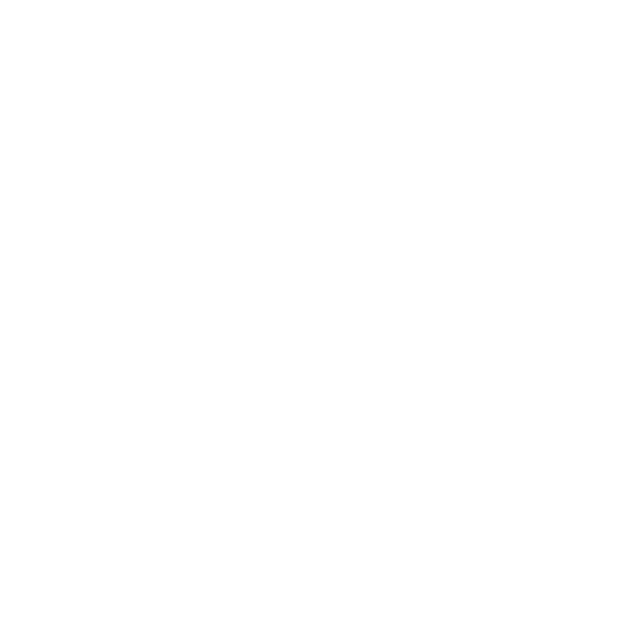
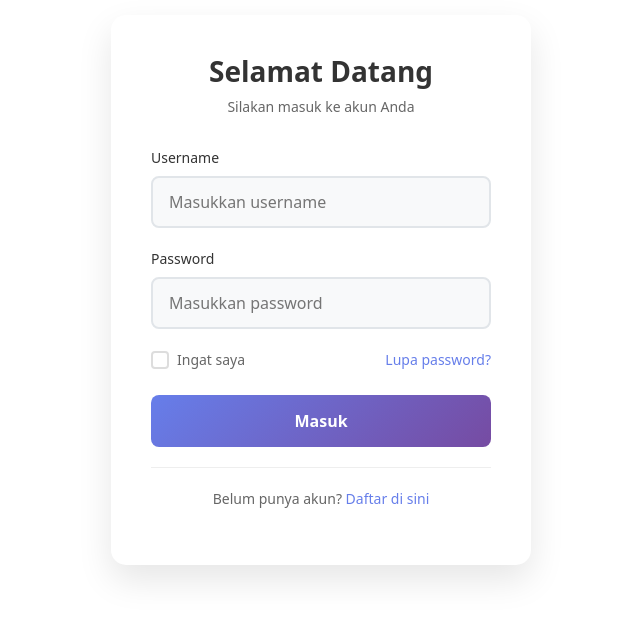
Before and after one commit to AkhmadSatrio/Proyek-Akhir-Pak-Roni, a React (Create React App) app: page /Login in a window 1280 px wide. Before the commit this address had no page. Shown: the part 110-728 px from the top of the page, without its empty margins (319-959 px from the left). Built offline with nearby package versions, Linux system fonts and the light colour scheme.

Commit message:
Menambahkan Login

```diff
--- a/src/components/Routing.js
+++ b/src/components/Routing.js
@@ -5,11 +5,13 @@
 import MainContent from "../pages/Store";
 import Kontak from "../pages/Kontak";
 import Nav from "./Nav";
+import LoginForm from "../pages/Login";
 
 export default function Routing() {
   return (
     <Routes>
       <Route path="/" element={<LandingPage />} />
+      <Route path="/Login" element={<LoginForm />} />
       <Route
         path="/Store"
         element={
--- a/src/pages/LandingPage.js
+++ b/src/pages/LandingPage.js
@@ -8,7 +8,7 @@
         <h1>📚 Selamat Datang di Toko Buku Saya</h1>
         <p>Temukan buku terbaik dari novel klasik hingga ilmu pengetahuan modern.</p>
         <div className="cta-group">
-          <a href="/Store" className="cta-button">Masuk ke Toko</a>
+          <a href="/Login" className="cta-button">Masuk ke Toko</a>
         </div>
       </section>
 
--- /dev/null
+++ b/src/pages/Login.js
@@ -0,0 +1,131 @@
+import React, { useState } from 'react';
+import { useNavigate } from 'react-router-dom';   // ✅ import useNavigate
+import '../style/LoginForm.css';
+
+
+const LoginForm = () => {
+  const [formData, setFormData] = useState({
+    username: '',
+    password: ''
+  });
+  const [errors, setErrors] = useState({});
+  const [isSubmitting, setIsSubmitting] = useState(false);
+
+  const navigate = useNavigate();   // ✅ inisialisasi navigate
+
+  const handleChange = (e) => {
+    const { name, value } = e.target;
+    setFormData({
+      ...formData,
+      [name]: value
+    });
+
+    if (errors[name]) {
+      setErrors({
+        ...errors,
+        [name]: ''
+      });
+    }
+  };
+
+  const validateForm = () => {
+    const newErrors = {};
+
+    if (!formData.username.trim()) {
+      newErrors.username = 'Username harus diisi';
+    }
+
+    if (!formData.password) {
+      newErrors.password = 'Password harus diisi';
+    } else if (formData.password.length < 6) {
+      newErrors.password = 'Password minimal 6 karakter';
+    }
+
+    return newErrors;
+  };
+
+  const handleSubmit = (e) => {
+    e.preventDefault();
+
+    const formErrors = validateForm();
+
+    if (Object.keys(formErrors).length === 0) {
+      setIsSubmitting(true);
+
+      setTimeout(() => {
+        alert(`Login berhasil!\nUsername: ${formData.username}`);
+        setIsSubmitting(false);
+        setFormData({ username: '', password: '' });
+
+        // ✅ arahkan ke /store setelah login berhasil
+        navigate('/store');
+      }, 1000);
+    } else {
+      setErrors(formErrors);
+    }
+  };
+
+  return (
+    <div className="login-container">
+      <div className="login-card">
+        <div className="login-header">
+          <h2>Selamat Datang</h2>
+          <p>Silakan masuk ke akun Anda</p>
+        </div>
+
+        <form onSubmit={handleSubmit} className="login-form">
+          <div className="form-group">
+            <label htmlFor="username">Username</label>
+            <input
+              type="text"
+              id="username"
+              name="username"
+              value={formData.username}
+              onChange={handleChange}
+              className={errors.username ? 'error' : ''}
+              placeholder="Masukkan username"
+            />
+            {errors.username && <span className="error-message">{errors.username}</span>}
+          </div>
+
+          <div className="form-group">
+            <label htmlFor="password">Password</label>
+            <input
+              type="password"
+              id="password"
+              name="password"
+              value={formData.password}
+              onChange={handleChange}
+              className={errors.password ? 'error' : ''}
+              placeholder="Masukkan password"
+            />
+            {errors.password && <span className="error-message">{errors.password}</span>}
+          </div>
+
+          <div className="form-options">
+            <label className="checkbox-container">
+              <input type="checkbox" />
+              <span className="checkmark"></span>
+              Ingat saya
+            </label>
+            <a href="#forgot" className="forgot-password">Lupa password?</a>
+          </div>
+
+          <button
+            type="submit"
+            className="login-button"
+            disabled={isSubmitting}
+          >
+            {isSubmitting ? 'Memproses...' : 'Masuk'}
+          </button>
+        </form>
+
+        <div className="login-footer">
+          <p>Belum punya akun? <a href="#register">Daftar di sini</a></p>
+        </div>
+      </div>
+    </div>
+  );
+};
+
+export default LoginForm;
--- /dev/null
+++ b/src/style/LoginForm.css
@@ -0,0 +1,213 @@
+/* LoginForm.css */
+* {
+  margin: 0;
+  padding: 0;
+  box-sizing: border-box;
+}
+
+body {
+  font-family: 'Segoe UI', Tahoma, Geneva, Verdana, sans-serif;
+  min-height: 100vh;
+}
+
+.login-container {
+  display: flex;
+  justify-content: center;
+  align-items: center;
+  min-height: 100vh;
+  padding: 20px;
+}
+
+.login-card {
+  background: white;
+  border-radius: 15px;
+  box-shadow: 0 15px 35px rgba(0, 0, 0, 0.1);
+  padding: 40px;
+  width: 100%;
+  max-width: 420px;
+  transition: transform 0.3s ease;
+}
+
+.login-card:hover {
+  transform: translateY(-5px);
+}
+
+.login-header {
+  text-align: center;
+  margin-bottom: 30px;
+}
+
+.login-header h2 {
+  color: #333;
+  font-size: 28px;
+  font-weight: 600;
+  margin-bottom: 8px;
+}
+
+.login-header p {
+  color: #666;
+  font-size: 14px;
+}
+
+.login-form {
+  margin-bottom: 20px;
+}
+
+.form-group {
+  margin-bottom: 20px;
+}
+
+.form-group label {
+  display: block;
+  margin-bottom: 8px;
+  color: #333;
+  font-weight: 500;
+  font-size: 14px;
+}
+
+.form-group input {
+  width: 100%;
+  padding: 12px 16px;
+  border: 2px solid #e1e5e9;
+  border-radius: 8px;
+  font-size: 16px;
+  transition: all 0.3s ease;
+  background-color: #f8f9fa;
+}
+
+.form-group input:focus {
+  outline: none;
+  border-color: #667eea;
+  background-color: white;
+  box-shadow: 0 0 0 3px rgba(102, 126, 234, 0.1);
+}
+
+.form-group input.error {
+  border-color: #e74c3c;
+}
+
+.error-message {
+  color: #e74c3c;
+  font-size: 12px;
+  margin-top: 5px;
+  display: block;
+}
+
+.form-options {
+  display: flex;
+  justify-content: space-between;
+  align-items: center;
+  margin-bottom: 25px;
+  font-size: 14px;
+}
+
+.checkbox-container {
+  display: flex;
+  align-items: center;
+  cursor: pointer;
+  color: #666;
+}
+
+.checkbox-container input {
+  display: none;
+}
+
+.checkmark {
+  width: 18px;
+  height: 18px;
+  border: 2px solid #ddd;
+  border-radius: 4px;
+  margin-right: 8px;
+  position: relative;
+  transition: all 0.3s ease;
+}
+
+.checkbox-container input:checked + .checkmark {
+  background-color: #667eea;
+  border-color: #667eea;
+}
+
+.checkbox-container input:checked + .checkmark::after {
+  content: '';
+  position: absolute;
+  left: 5px;
+  top: 2px;
+  width: 4px;
+  height: 8px;
+  border: solid white;
+  border-width: 0 2px 2px 0;
+  transform: rotate(45deg);
+}
+
+.forgot-password {
+  color: #667eea;
+  text-decoration: none;
+  transition: color 0.3s ease;
+}
+
+.forgot-password:hover {
+  color: #764ba2;
+  text-decoration: underline;
+}
+
+.login-button {
+  width: 100%;
+  padding: 14px;
+  background: linear-gradient(135deg, #667eea 0%, #764ba2 100%);
+  color: white;
+  border: none;
+  border-radius: 8px;
+  font-size: 16px;
+  font-weight: 600;
+  cursor: pointer;
+  transition: all 0.3s ease;
+}
+
+.login-button:hover:not(:disabled) {
+  transform: translateY(-2px);
+  box-shadow: 0 5px 15px rgba(102, 126, 234, 0.4);
+}
+
+.login-button:disabled {
+  opacity: 0.7;
+  cursor: not-allowed;
+  transform: none;
+}
+
+.login-footer {
+  text-align: center;
+  padding-top: 20px;
+  border-top: 1px solid #eee;
+}
+
+.login-footer p {
+  color: #666;
+  font-size: 14px;
+}
+
+.login-footer a {
+  color: #667eea;
+  text-decoration: none;
+  font-weight: 500;
+}
+
+.login-footer a:hover {
+  text-decoration: underline;
+}
+
+/* Responsive Design */
+@media (max-width: 480px) {
+  .login-card {
+    padding: 30px 25px;
+  }
+
+  .form-options {
+    flex-direction: column;
+    gap: 15px;
+    align-items: flex-start;
+  }
+
+  .login-header h2 {
+    font-size: 24px;
+  }
+}
```
